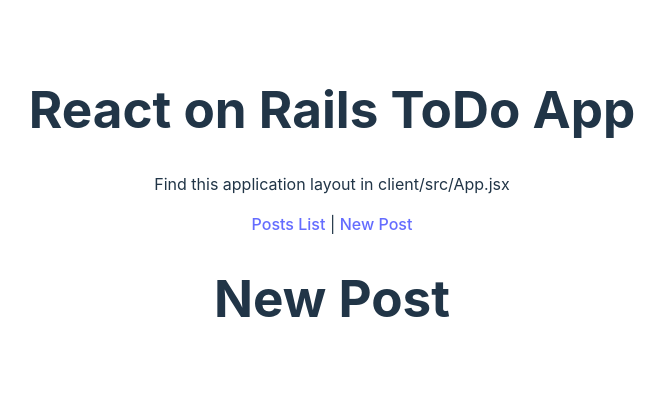
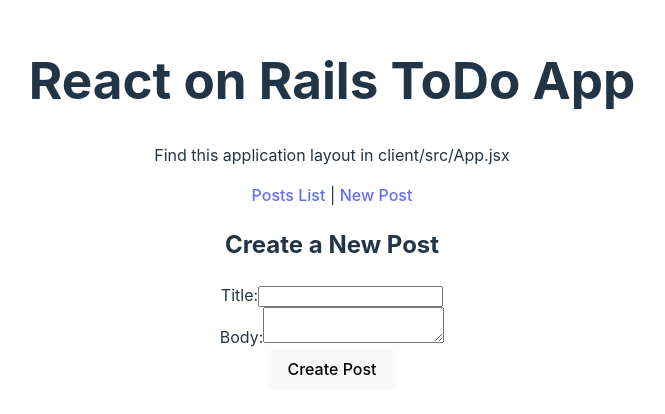
Before and after one commit to zkhadikov/todo_app, a React (Vite) app in the folder client/: page /posts/new in a window 1280 px wide. Shown: the part 196-610 px from the top of the page, without its empty margins (308-973 px from the left). Built offline with nearby package versions, Linux system fonts and the light colour scheme; no server answers.

Commit message:
add new poast form

```diff
--- /dev/null
+++ b/client/src/components/posts/NewPostForm.jsx
@@ -0,0 +1,58 @@
+import {useState} from "react";
+import {useNavigate} from "react-router-dom";
+import {API_URL} from "../../constants.js";
+
+function NewPostForm() {
+  const [title, setTitle] = useState("");
+  const [body, setBody] = useState("");
+  const navigate = useNavigate();
+
+  const handleSubmit = async (e) => {
+    e.preventDefault();
+
+    const payload = { title, body };
+    const response = await fetch(API_URL, {
+      method: "POST",
+      headers: {  "Content-Type": "application/json" },
+      body: JSON.stringify(payload),
+    });
+    if (response.ok) {
+      const post = await response.json();
+      navigate(`/posts/${post.id}`);
+    } else {
+      console.error("error creating post:", response);
+    }
+  };
+
+  return (
+    <div>
+      <h2>Create a New Post</h2>
+      <form onSubmit={handleSubmit}>
+        <div>
+          <label htmlFor="post-title">Title:</label>
+          <input
+            id="post-title"
+            type="text"
+            value={title}
+            onChange={(e) => setTitle(e.target.value)}
+            required
+          />
+        </div>
+        <div>
+          <label htmlFor="post-body">Body:</label>
+          <textarea
+            id="post-body"
+            value={body}
+            onChange={(e) => setBody(e.target.value)}
+            required
+          />
+        </div>
+        <div>
+          <button type="submitt">Create Post</button>
+        </div>
+      </form>
+    </div>
+  );
+}
+
+export default NewPostForm;
--- a/client/src/components/routes/AppRoutes.jsx
+++ b/client/src/components/routes/AppRoutes.jsx
@@ -2,6 +2,7 @@ import React from 'react';
 import { Route, Routes } from 'react-router-dom';
 import PostsList from "../posts/PostsList";
 import PostDetails from "../posts/PostDetails";
+import NewPostForm from "../posts/NewPostForm";
 
 function AppRoutes() {
   return (
@@ -9,7 +10,7 @@ function AppRoutes() {
       <Route path="/" element={<PostsList />} />
       <Route path="/posts" element={<PostsList />} />
       <Route path="/posts/:id" element={<PostDetails/>} />
-      <Route path="/posts/new" element={<h1>New Post</h1>} />
+      <Route path="/posts/new" element={<NewPostForm/>} />
     </Routes>
   );
 }
```
Also changed, not shown: 2 other files (tests, documents, lock files or other folders).
